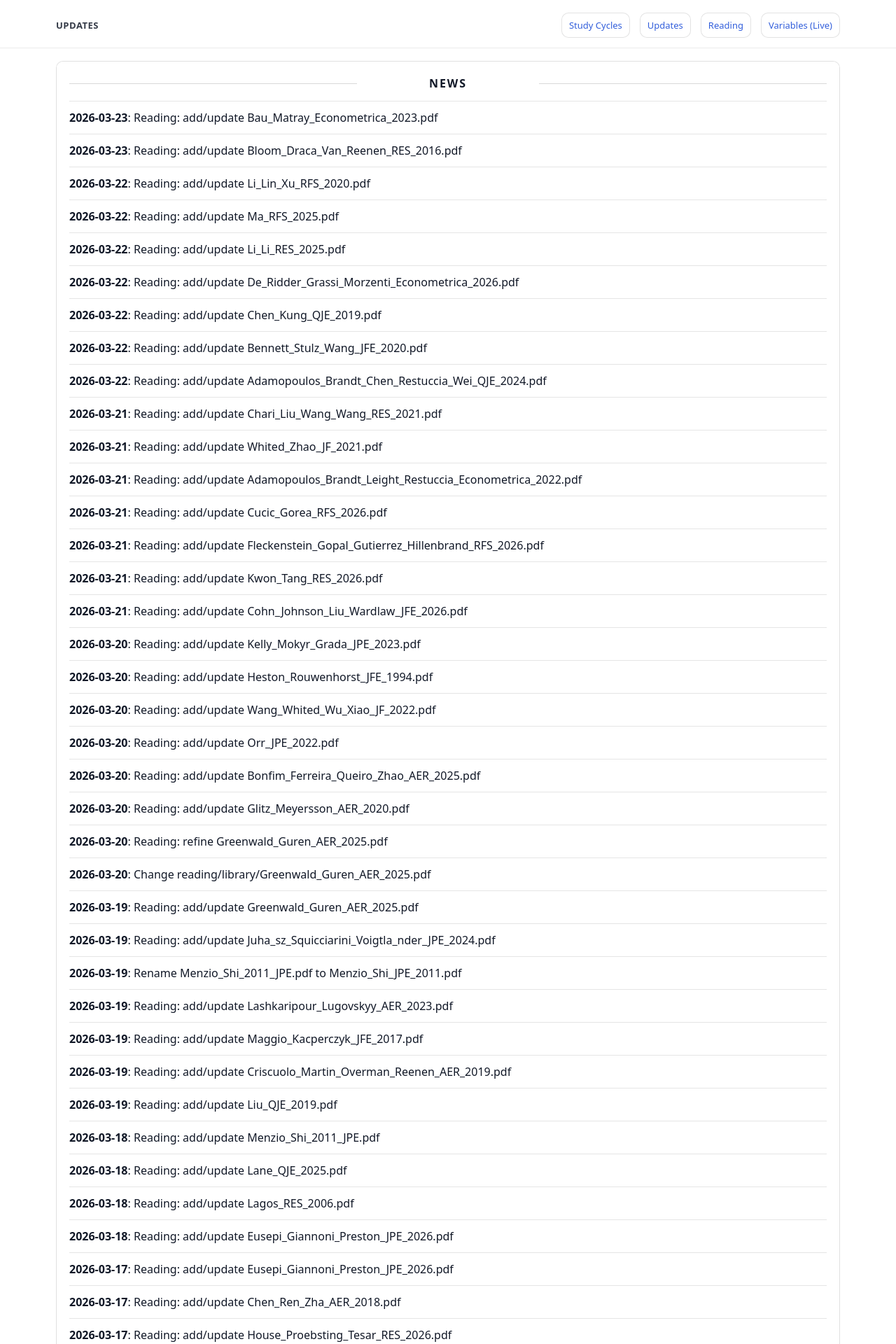
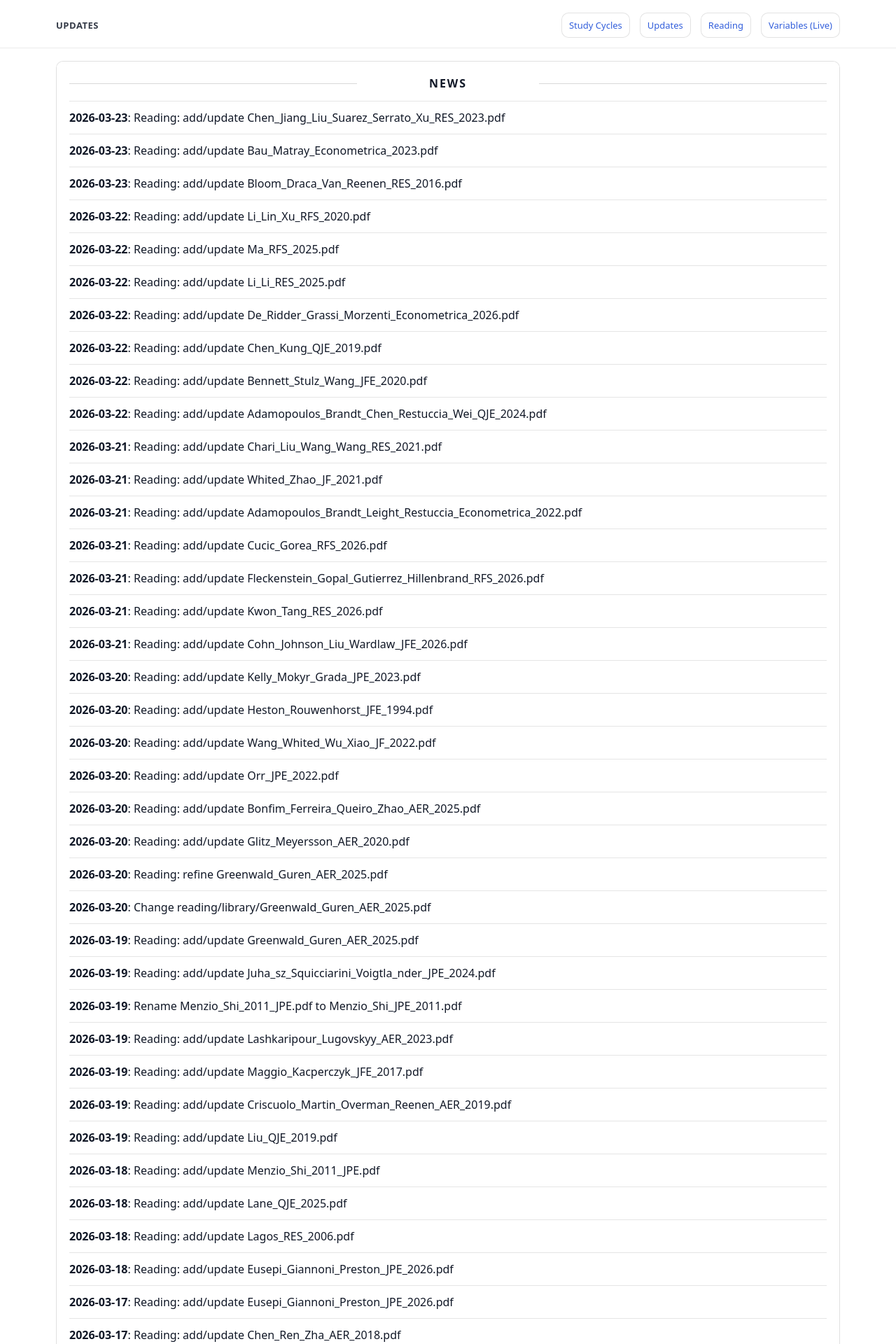
Before and after one commit to yaxinzn/study-archive, a Jekyll site: the page built from updates/index.md, in a window 1280 px wide. Shown: the top 1920 px of the page at 70% size. Built offline with Jekyll 4.4.1, drawn with Linux system fonts in a browser that asks for light colours; some of the changed text lies outside the part shown.

Commit message:
chore: update NEWS feed

```diff
--- a/_data/news.yml
+++ b/_data/news.yml
@@ -1,4 +1,7 @@
 # Auto-generated update history (sorted newest -> oldest). Do not edit manually.
+- ts: "1774263163"
+  date: "2026-03-23"
+  title: "Reading: add/update Chen_Jiang_Liu_Suarez_Serrato_Xu_RES_2023.pdf"
 - ts: "1774243887"
   date: "2026-03-23"
   title: "Reading: add/update Bau_Matray_Econometrica_2023.pdf"
```
